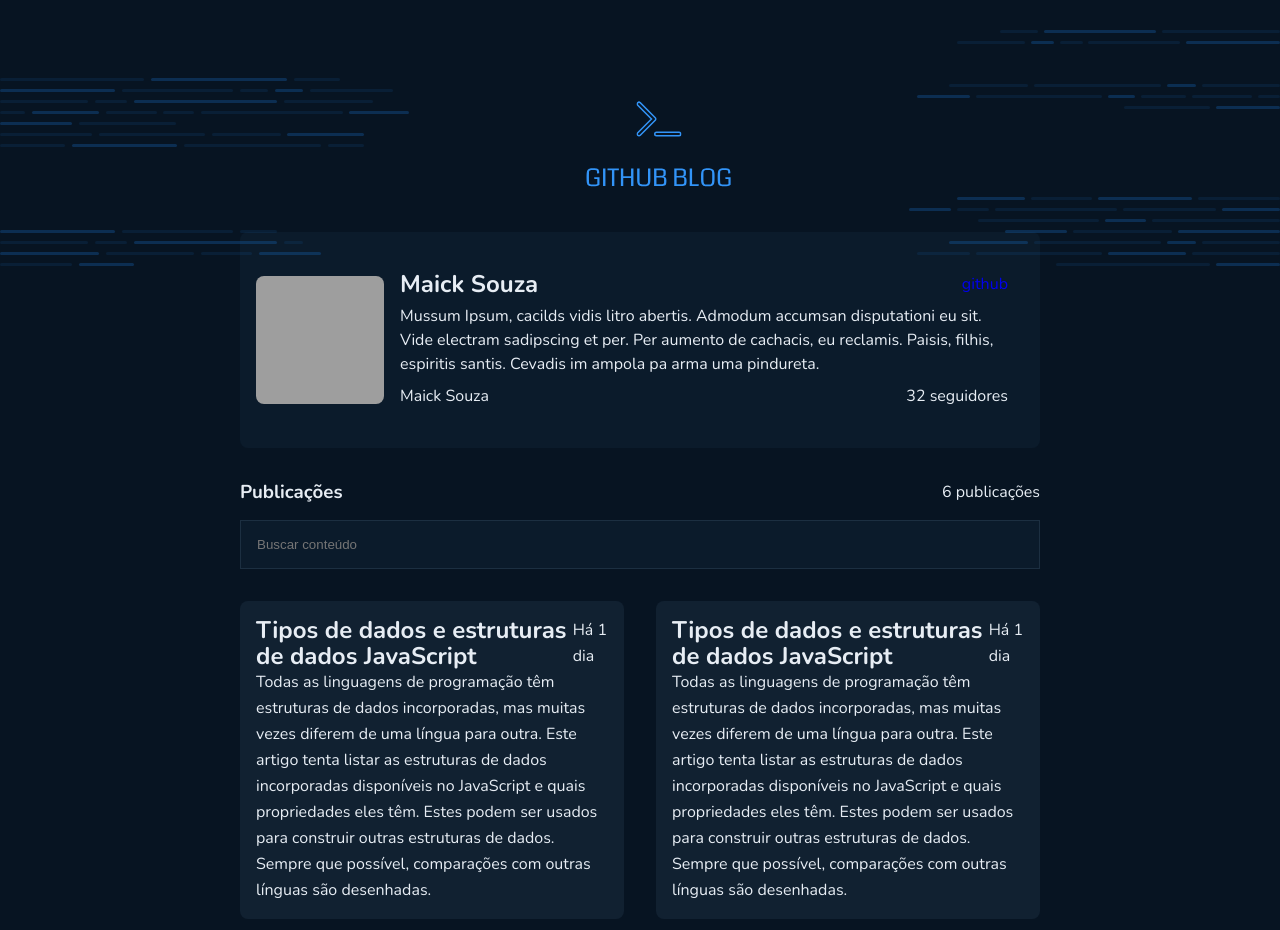
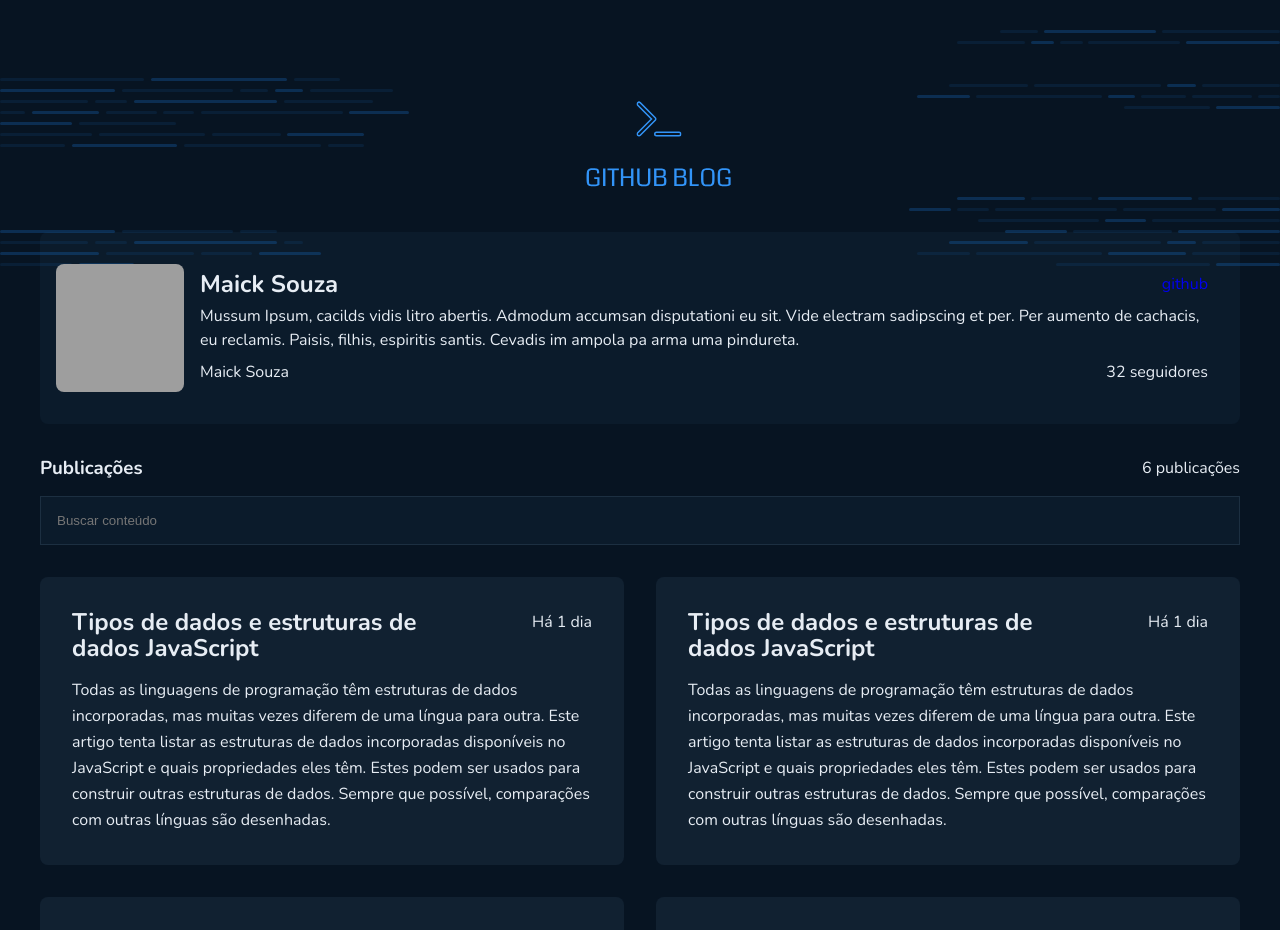
Before and after one commit to NearMaick/challenge-reactjs-githubblog, a React (Vite) app: page / in a window 1280 px wide. Shown: the top 930 px of the page. Built offline with nearby package versions, Linux system fonts and the light colour scheme; grey boxes are pictures that could not be loaded.

Commit message:
style: making card posts #2

```diff
--- a/src/pages/Blog/components/PostCard/index.tsx
+++ b/src/pages/Blog/components/PostCard/index.tsx
@@ -4,7 +4,9 @@
   return (
     <article>
       <div className={styles.content}>
-        <h2>Tipos de dados e estruturas de dados JavaScript</h2>
+        <h2 className={styles.title}>
+          Tipos de dados e estruturas de dados JavaScript
+        </h2>
         <span>Há 1 dia</span>
       </div>
       <p>
--- a/src/pages/Blog/components/PostCard/styles.module.css
+++ b/src/pages/Blog/components/PostCard/styles.module.css
@@ -1,6 +1,6 @@
 article {
   background: var(--post);
-  padding: 1rem;
+  padding: 2rem;
   border-radius: 8px;
 
   line-height: 1.625rem;
@@ -8,5 +8,11 @@
 
 .content {
   display: flex;
-  justify-content: center;
+  justify-content: space-between;
+
+  margin-bottom: 1rem;
 }
+
+.title {
+  width: 24rem;
+}
--- a/src/pages/Blog/styles.module.css
+++ b/src/pages/Blog/styles.module.css
@@ -4,7 +4,7 @@
 
 .content {
   background: var(--profile);
-  width: 50rem;
+  width: 1200px;
 
   margin: -4rem auto 1rem;
 
@@ -44,7 +44,7 @@
 }
 
 .postsBanner {
-  width: 800px;
+  width: 1200px;
   margin: 1rem auto;
 
   display: flex;
@@ -52,7 +52,7 @@
 }
 
 input {
-  width: 800px;
+  width: 1200px;
 
   background-color: var(--profile);
   border: 1px solid var(--border);
@@ -62,7 +62,7 @@
 }
 
 .postCardContainer {
-  width: 800px;
+  width: 1200px;
 
   margin: 2rem auto;
 
```
